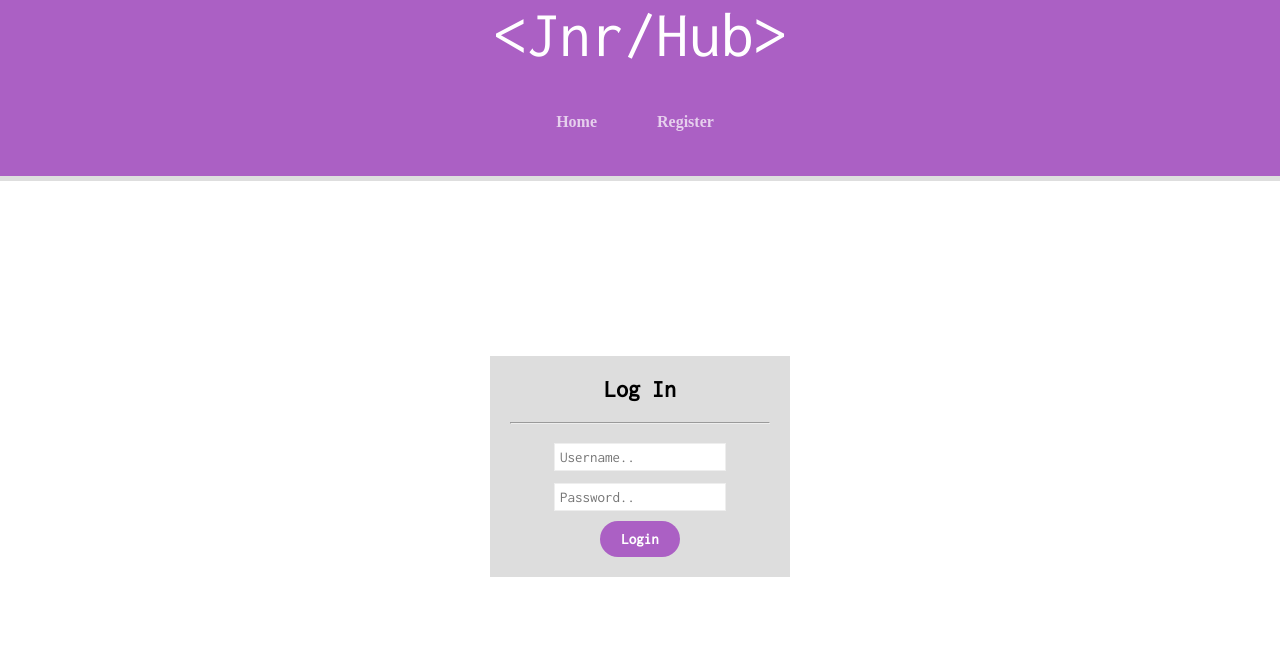
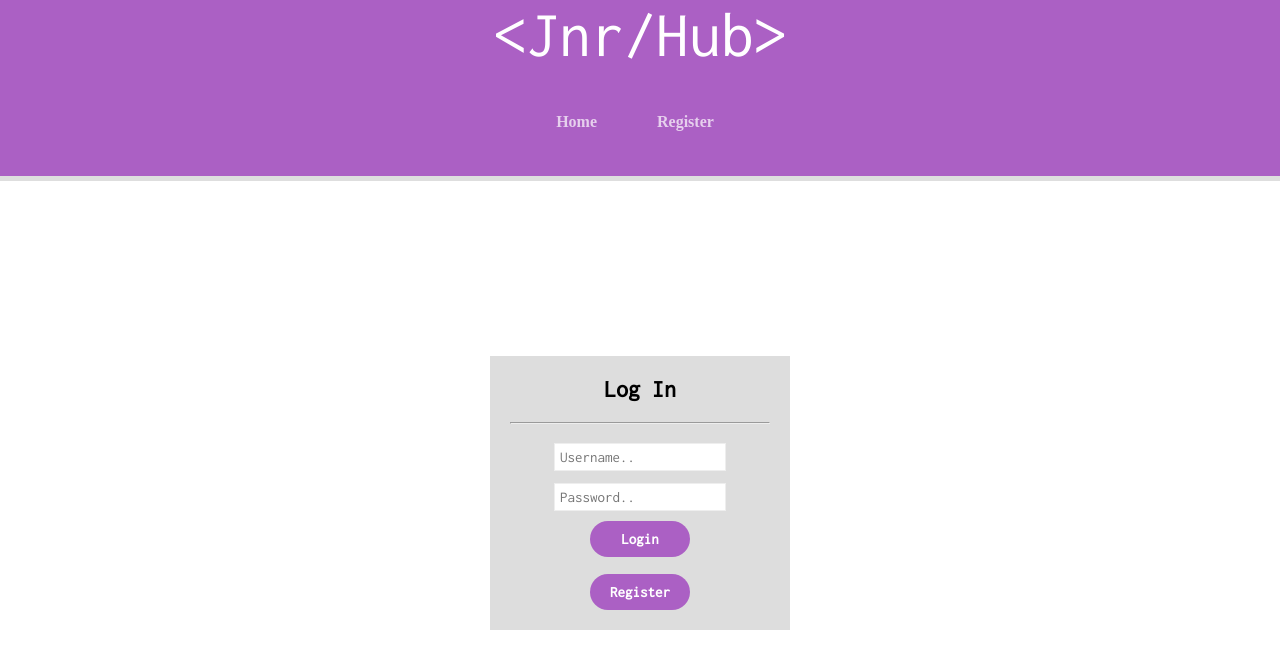
Before and after one commit to ramteen85/jnrhub-client, a React (Create React App) app: page /#/ in a window 1280 px wide. Shown: the top 668 px of the page. Built offline with nearby package versions, Linux system fonts and the light colour scheme.

Commit message:
register button :D

```diff
--- a/src/components/Login/Login.js
+++ b/src/components/Login/Login.js
@@ -88,7 +88,8 @@ class Login extends Component {
                 <form onSubmit={this.loginHandler}>
                     <input type="text" name="username" onChange={this.inputChangeHandler} placeholder="Username.."/>
                     <input type="password" name="password" onChange={this.inputChangeHandler} placeholder="Password.."/>
-                    <button className = {styles.loginregisterbutton} type="submit">Login</button>
+                    <button className = {styles.loginregisterbutton} type="submit">Login</button><br/>
+                    <button className={styles.button}><a href="/#/register">Register</a></button>
                 </form>
 
                 { this.state.invalidLogin
--- a/src/components/Login/Login.module.css
+++ b/src/components/Login/Login.module.css
@@ -35,3 +35,14 @@ input {
   text-align: center;
   margin-bottom: 20px;
 }
+
+.loginregisterbutton a {
+  text-decoration: none;
+  color: white;
+  padding: 1px;
+}
+
+.loginform a {
+  color: white;
+  text-decoration:none;
+}
--- a/src/components/Register/Register.js
+++ b/src/components/Register/Register.js
@@ -274,7 +274,7 @@ class Register extends Component {
                         ""
                         }
 
-                        <button type="submit" className={styles.loginregisterbutton}>Register</button>
+                        <button type="submit" className={styles.loginregisterbutton}>Create Account</button>
                       </form>
                     </div>
                     </div>
--- a/src/components/Register/Register.module.css
+++ b/src/components/Register/Register.module.css
@@ -59,7 +59,7 @@ form {
     color: white;
     font-family: 18px;
     font-weight: bold;
-    width: 80px;
+    width: 100px;
     text-align: center;
     margin: 0 auto;
     border-radius: 18px 18px 18px 18px;
@@ -68,7 +68,7 @@ form {
 }
 
 button:hover {
-  width: 100px;
+  width: 130px;
 }
 
 .registerform {
```
